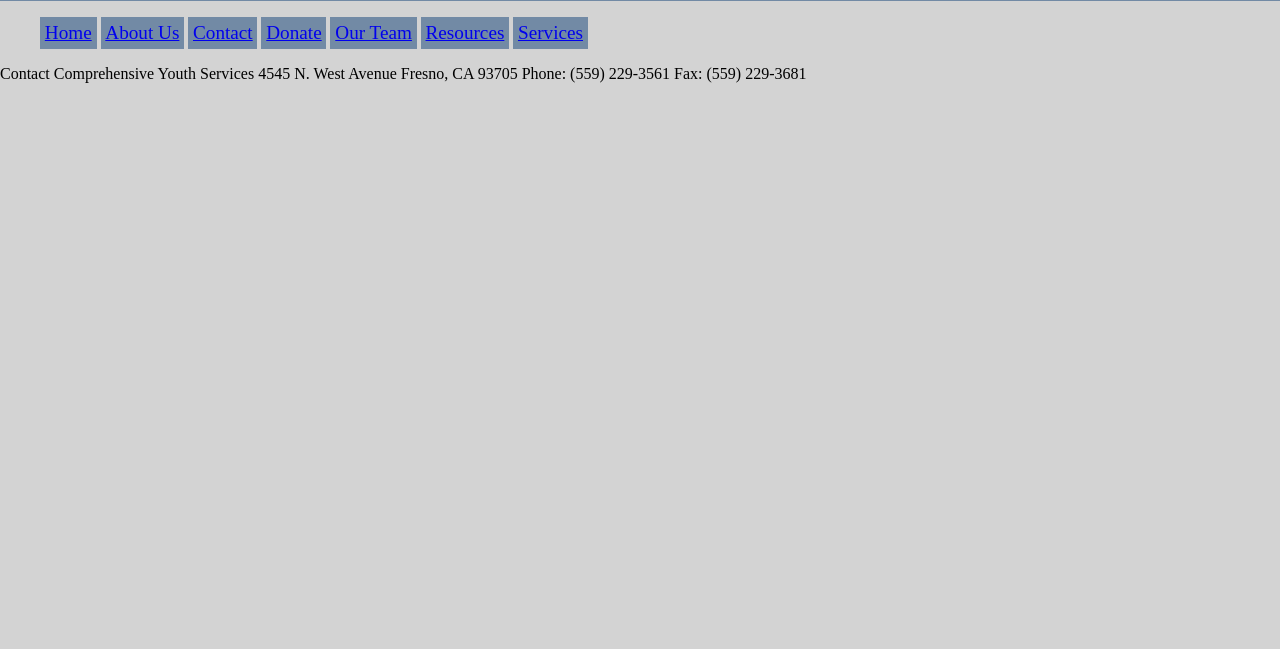
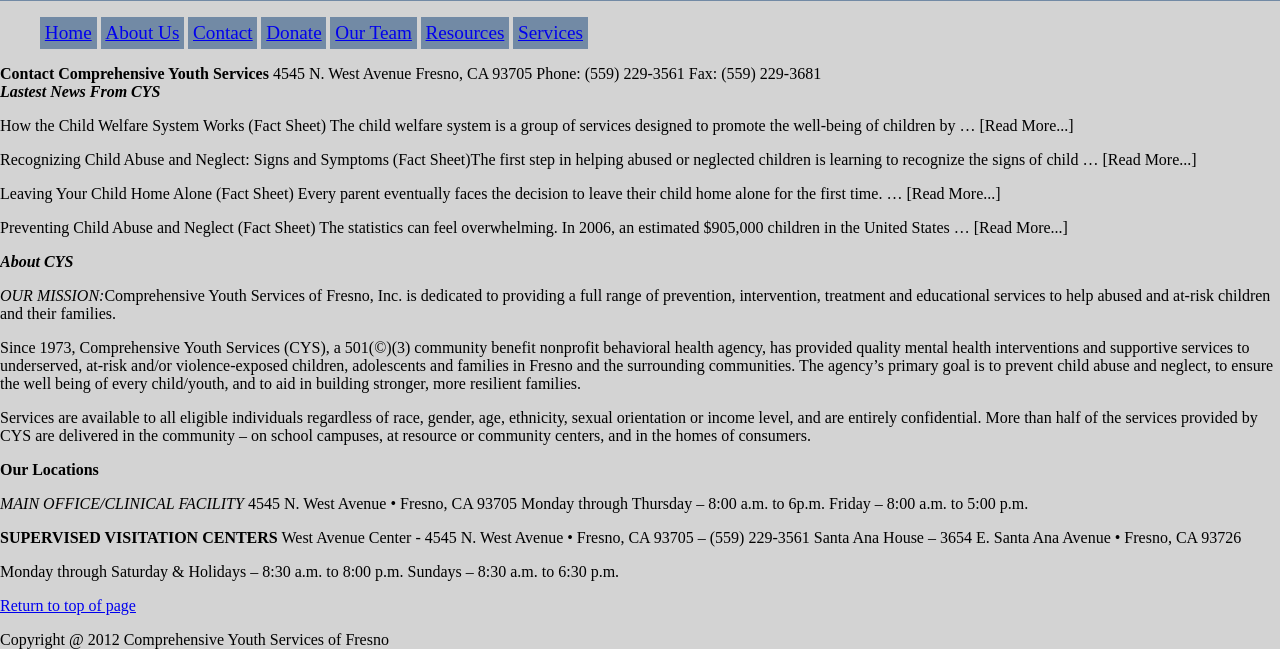
Before and after one commit to geekwise-veronica-chavez/cysfresno-1, a plain HTML site: page contact.html in a window 1280 px wide. Shown: the part 303-952 px from the top of the page. Before the commit the page ends 800 px from the top, so only its background shows below. Drawn offline with Linux system fonts and the light colour scheme.

Commit message:
update
update

```diff
--- a/about.html
+++ b/about.html
@@ -38,14 +38,55 @@
 
     <main>
 
-        <h2>About Us</h2>
-We believe that all children deserve to grow up
-in a safe and loving home.
-OUR MISSION:  Comprehensive Youth Services of Fresno, Inc. is dedicated to providing a full range of prevention, intervention, treatment and educational services to help abused and at-risk children and their families.
+    <section id="stwo">
 
-        <h2>Comprehensive Youth Services</h2> – also known as CYS – is a private 501(c)(3) nonprofit organization dedicated to providing quality mental health and supportive services to children, adolescents and families who have experienced abuse or domestic violence, and for those who are at-risk, or who are struggling with difficult personal or family issues. For more than forty years, Comprehensive Youth Services (CYS) has worked to eliminate child abuse and neglect and to strengthen families in Fresno County. Our team of professionals are dedicated to helping each individual identify, adapt and effectively deal with difficult times.
+            <article>
+
+                    <strong><i>Lastest News From CYS</i></strong>
+                    <p>How the Child Welfare System Works (Fact Sheet)
+                    The child welfare system is a group of services designed to promote the well-being of children by … [Read More...]</p>
+                    <p>Recognizing Child Abuse and Neglect: Signs and Symptoms (Fact Sheet)The first step in helping abused or neglected children is learning to recognize the signs of child … [Read More...]</p>
+                    <p>Leaving Your Child Home Alone (Fact Sheet)
+                    Every parent eventually faces the decision to leave their child home alone for the first time. … [Read More...]</p>
+
+                    <P>Preventing Child Abuse and Neglect (Fact Sheet)
+                    The statistics can feel overwhelming. In 2006, an estimated &#36;905,000 children in the United States … [Read More...]</P>
+
+            </article>
+
+            <article>
+
+                    <strong><i>About CYS</i></strong>
+                    <p><em>OUR MISSION:</em>Comprehensive Youth Services of Fresno, Inc. is dedicated to providing a full range of prevention, intervention, treatment and educational services to help abused and at-risk children and their families.
+
+                    <p>Since 1973, Comprehensive Youth Services (CYS), a 501(&copy;)(3) community benefit nonprofit behavioral health agency, has provided quality mental health interventions and supportive services to underserved, at-risk and/or violence-exposed children, adolescents and families in Fresno and the surrounding communities. The agency’s primary goal is to prevent child abuse and neglect, to ensure the well being of every child/youth, and to aid in building stronger, more resilient families.</p>
+
+                    <p>Services are available to all eligible individuals regardless of race, gender, age, ethnicity, sexual orientation or income level, and are entirely confidential. More than half of the services provided by CYS are delivered in the community – on school campuses, at resource or community centers, and in the homes of consumers.</p>
+
+            </article>
+
+            <article>
+
+                <strong>Our Locations</strong>
+                <p><em>MAIN OFFICE/CLINICAL FACILITY</em>
+                    4545 N. West Avenue • Fresno, CA 93705
+                    Monday through Thursday – 8:00 a.m. to 6p.m.
+                    Friday – 8:00 a.m. to 5:00 p.m.</p>
+                <p><strong>SUPERVISED VISITATION CENTERS</strong>
+                    West Avenue Center - 4545 N. West Avenue • Fresno, CA 93705 – (559) 229-3561
+                    Santa Ana House – 3654 E. Santa Ana Avenue • Fresno, CA 93726</p>
+
+                <p>Monday through Saturday &amp; Holidays – 8:30 a.m. to 8:00 p.m.
+                    Sundays – 8:30 a.m. to 6:30 p.m.</p>
+
+            </article>
+
+        </section>
+
+         </main>
 
     <footer>
+
         <div id="back">
             <p>
                 <a id="rtp"href="#wrap" rel="nofollow">Return to top of page</a></p></div>
@@ -53,5 +94,7 @@ OUR MISSION:  Comprehensive Youth Services of Fresno, Inc. is dedicated to provi
             <p>Copyright &#64; 2012  Comprehensive Youth Services of Fresno</p></div>
 
     </footer>
+
     </body>
+
 </html>
--- a/contact.html
+++ b/contact.html
@@ -25,11 +25,71 @@
                 <li class="btn"><a href="resources.html">Resources</a></li>
                 <li class="btn"><a href="services.html">Services</a></li>
             </ul>
-        Contact
-Comprehensive Youth Services
-4545 N. West Avenue
-Fresno, CA 93705
-Phone: (559) 229-3561
-Fax: (559) 229-3681
+        <div><b>Contact
+            Comprehensive Youth Services</b>
+            4545 N. West Avenue
+            Fresno, CA 93705
+            Phone: (559) 229-3561
+            Fax: (559) 229-3681
+        </div>
+   <main>
+       <section id="stwo">
+
+            <article>
+
+                    <strong><i>Lastest News From CYS</i></strong>
+                    <p>How the Child Welfare System Works (Fact Sheet)
+                    The child welfare system is a group of services designed to promote the well-being of children by … [Read More...]</p>
+                    <p>Recognizing Child Abuse and Neglect: Signs and Symptoms (Fact Sheet)The first step in helping abused or neglected children is learning to recognize the signs of child … [Read More...]</p>
+                    <p>Leaving Your Child Home Alone (Fact Sheet)
+                    Every parent eventually faces the decision to leave their child home alone for the first time. … [Read More...]</p>
+
+                    <P>Preventing Child Abuse and Neglect (Fact Sheet)
+                    The statistics can feel overwhelming. In 2006, an estimated &#36;905,000 children in the United States … [Read More...]</P>
+
+            </article>
+
+            <article>
+
+                    <strong><i>About CYS</i></strong>
+                    <p><em>OUR MISSION:</em>Comprehensive Youth Services of Fresno, Inc. is dedicated to providing a full range of prevention, intervention, treatment and educational services to help abused and at-risk children and their families.
+
+                    <p>Since 1973, Comprehensive Youth Services (CYS), a 501(&copy;)(3) community benefit nonprofit behavioral health agency, has provided quality mental health interventions and supportive services to underserved, at-risk and/or violence-exposed children, adolescents and families in Fresno and the surrounding communities. The agency’s primary goal is to prevent child abuse and neglect, to ensure the well being of every child/youth, and to aid in building stronger, more resilient families.</p>
+
+                    <p>Services are available to all eligible individuals regardless of race, gender, age, ethnicity, sexual orientation or income level, and are entirely confidential. More than half of the services provided by CYS are delivered in the community – on school campuses, at resource or community centers, and in the homes of consumers.</p>
+
+            </article>
+
+            <article>
+
+                <strong>Our Locations</strong>
+                <p><em>MAIN OFFICE/CLINICAL FACILITY</em>
+                    4545 N. West Avenue • Fresno, CA 93705
+                    Monday through Thursday – 8:00 a.m. to 6p.m.
+                    Friday – 8:00 a.m. to 5:00 p.m.</p>
+                <p><strong>SUPERVISED VISITATION CENTERS</strong>
+                    West Avenue Center - 4545 N. West Avenue • Fresno, CA 93705 – (559) 229-3561
+                    Santa Ana House – 3654 E. Santa Ana Avenue • Fresno, CA 93726</p>
+
+                <p>Monday through Saturday &amp; Holidays – 8:30 a.m. to 8:00 p.m.
+                    Sundays – 8:30 a.m. to 6:30 p.m.</p>
+
+            </article>
+
+        </section>
+
+         </main>
+
+    <footer>
+
+        <div id="back">
+            <p>
+                <a id="rtp"href="#wrap" rel="nofollow">Return to top of page</a></p></div>
+        <div id="copy">
+            <p>Copyright &#64; 2012  Comprehensive Youth Services of Fresno</p></div>
+
+    </footer>
+
     </body>
+
 </html>
```
